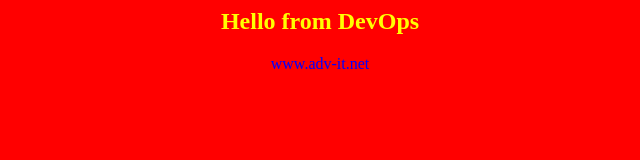
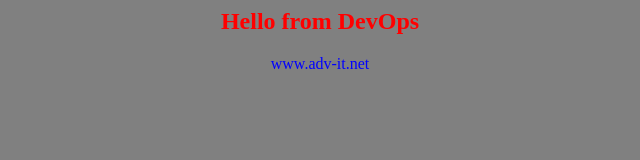
Before and after one commit to Manch7/app-for-jenkins, a plain HTML site: page index.html in a window 1280 px wide. Shown: the whole page, without its empty margins (320-960 px from the left). Drawn offline with Linux system fonts and the light colour scheme.

Commit message:
Changed background color

```diff
--- a/index.html
+++ b/index.html
@@ -1,8 +1,8 @@
 
 <html>
-<body bgcolor=red>
+<body bgcolor=gray>
 <center>
-<h2><font color=yellow>Hello from DevOps</font></h2>
+<h2><font color=red>Hello from DevOps</font></h2>
 
 <font color=blue>www.adv-it.net</font>
 
```
